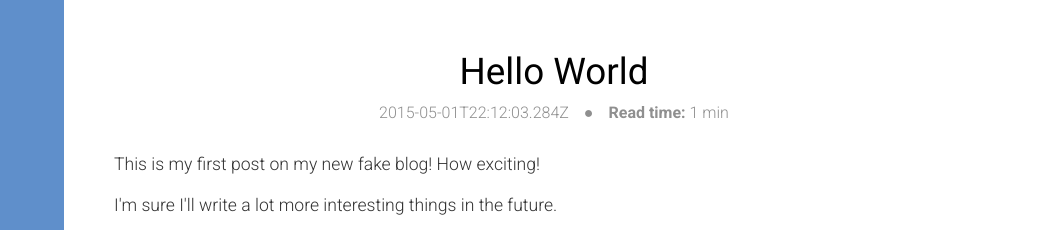
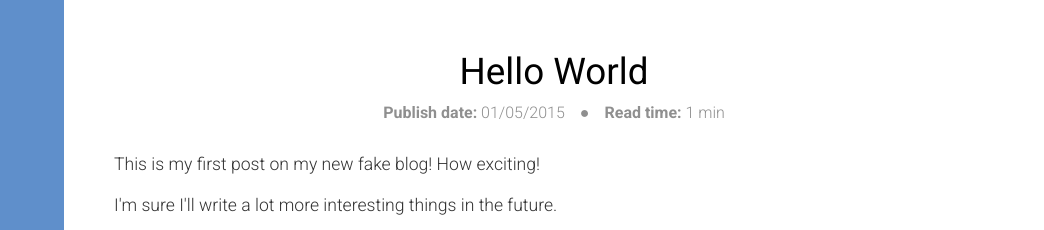
Before and after one commit to eliasjnior/personal-blog, a Gatsby site: page /blog/post/hello-world in a window 1280 px wide. Shown: the top 230 px of the page, 236-1280 px from the left. Built offline with nearby package versions, Linux system fonts and the light colour scheme; Gatsby itself is replaced by a stand-in of ours; some packages are replaced by stand-ins of ours.

Commit message:
feat: add formatted push date into post

```diff
--- a/src/templates/post/index.tsx
+++ b/src/templates/post/index.tsx
@@ -1,5 +1,6 @@
-import React from 'react'
+import React, { useMemo } from 'react'
 
+import { format } from 'date-fns'
 import { PageProps, graphql } from 'gatsby'
 
 import Layout from '~/components/Layout'
@@ -25,11 +26,18 @@
   data,
   pageContext,
 }) => {
+  const formattedDate = useMemo(
+    () => format(new Date(data.markdownRemark.frontmatter.date), 'dd/MM/yyyy'),
+    [data.markdownRemark.frontmatter.date],
+  )
+
   return (
     <Layout>
       <PostTitle>{data.markdownRemark.frontmatter.title}</PostTitle>
       <PostDetails>
-        <PostData>{data.markdownRemark.frontmatter.date}</PostData>
+        <PostData>
+          <strong>Publish date:</strong> {formattedDate}
+        </PostData>
         <PostData>
           <strong>Read time:</strong> {data.markdownRemark.timeToRead} min
         </PostData>
```
